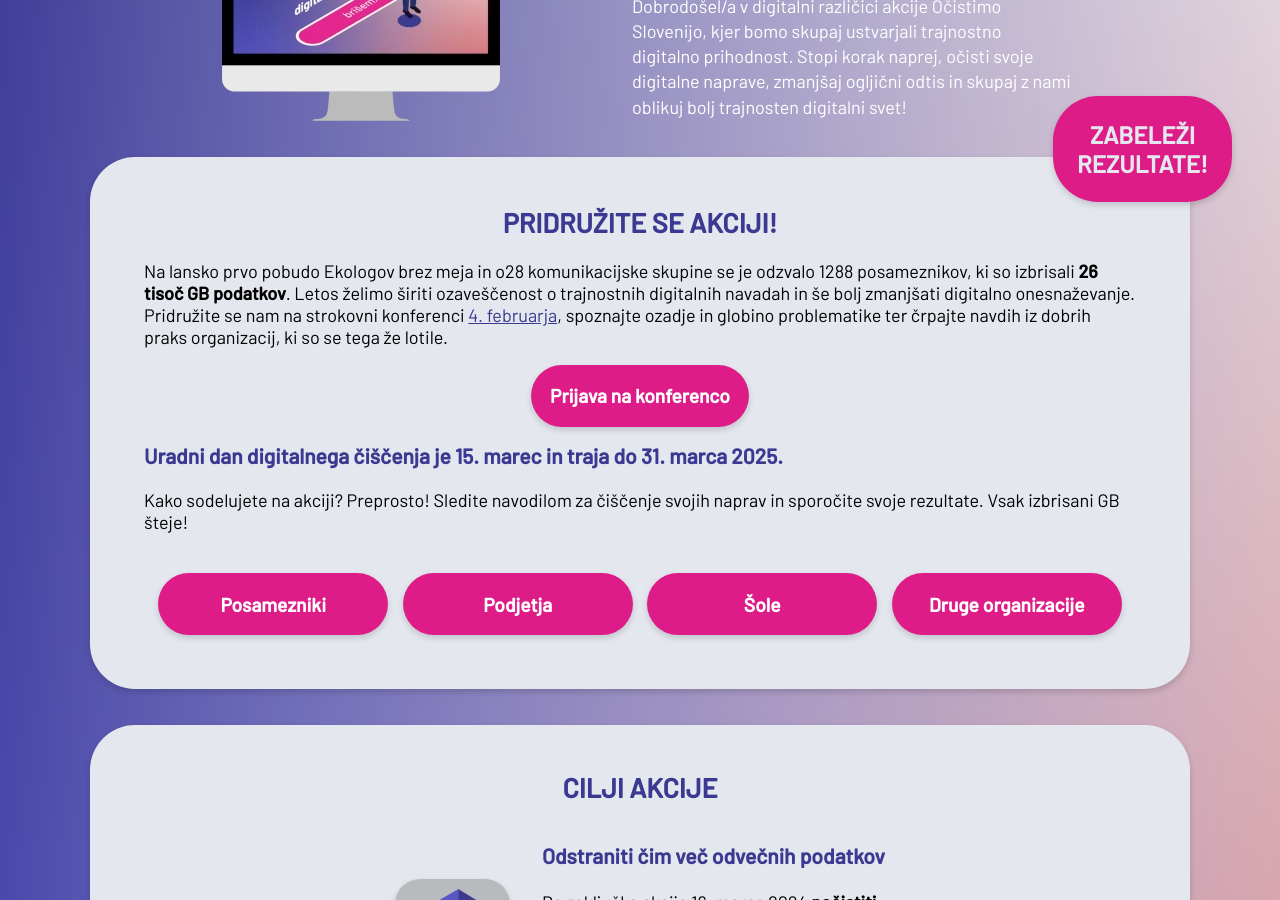
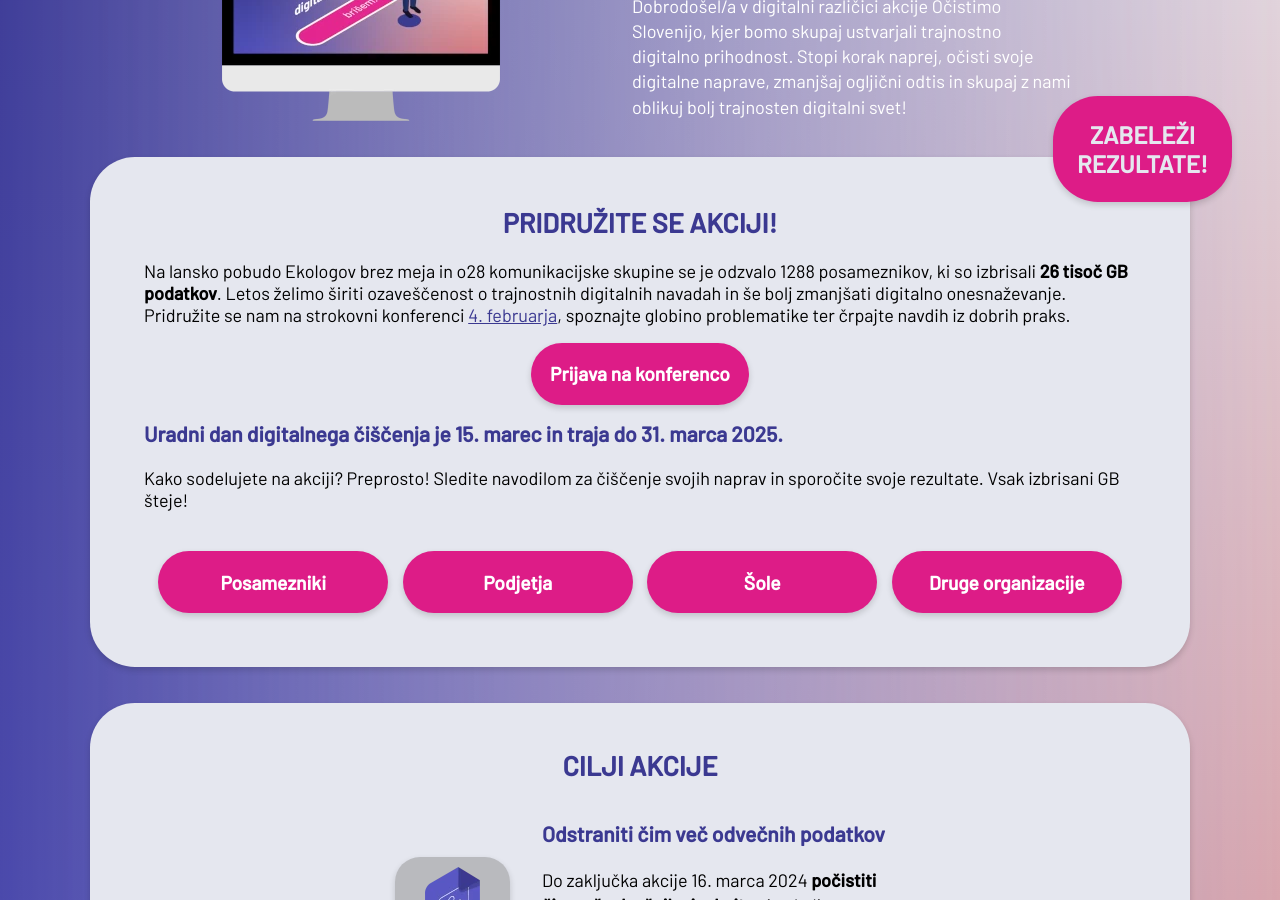
Before and after one commit to ewba/dcd-si, a Jekyll site: the page built from index.md, in a window 1280 px wide and 900 px high, scrolled down 386 px. Built offline with Jekyll 4.4.1, drawn with Linux system fonts in a browser that asks for light colours.

Commit message:
Update index.md

```diff
--- a/index.md
+++ b/index.md
@@ -21,9 +21,9 @@ co2: "0,03"
 <div class="block" style="min-height: 14.5rem;">
 <h2>Pridružite se akciji!</h2>
 
-Na lansko prvo pobudo Ekologov brez meja in o28 komunikacijske skupine se je odzvalo 1288 posameznikov, ki so izbrisali <strong>26 tisoč GB podatkov</strong>. Letos želimo širiti ozaveščenost o trajnostnih digitalnih navadah in še bolj zmanjšati digitalno onesnaževanje.
+Na lansko pobudo Ekologov brez meja in o28 komunikacijske skupine se je odzvalo 1288 posameznikov, ki so izbrisali <strong>26 tisoč GB podatkov</strong>. Letos želimo širiti ozaveščenost o trajnostnih digitalnih navadah in še bolj zmanjšati digitalno onesnaževanje.
 
-Pridružite se nam na strokovni konferenci <a href="https://digital.ocistimo.si/konferenca.html">4. februarja</a>, spoznajte ozadje in globino problematike ter črpajte navdih iz dobrih praks organizacij, ki so se tega že lotile.
+Pridružite se nam na strokovni konferenci <a href="https://digital.ocistimo.si/konferenca.html">4. februarja</a>, spoznajte globino problematike ter črpajte navdih iz dobrih praks.
 
 <div class="btnpad" style="text-align: center;">
 <a class="button" href="https://docs.google.com/forms/d/1xJwZeN-cQ3w48IuZ-ql0Znc1J3enJJf1BdAy9Awi2fE/edit">Prijava na konferenco</a>
```
